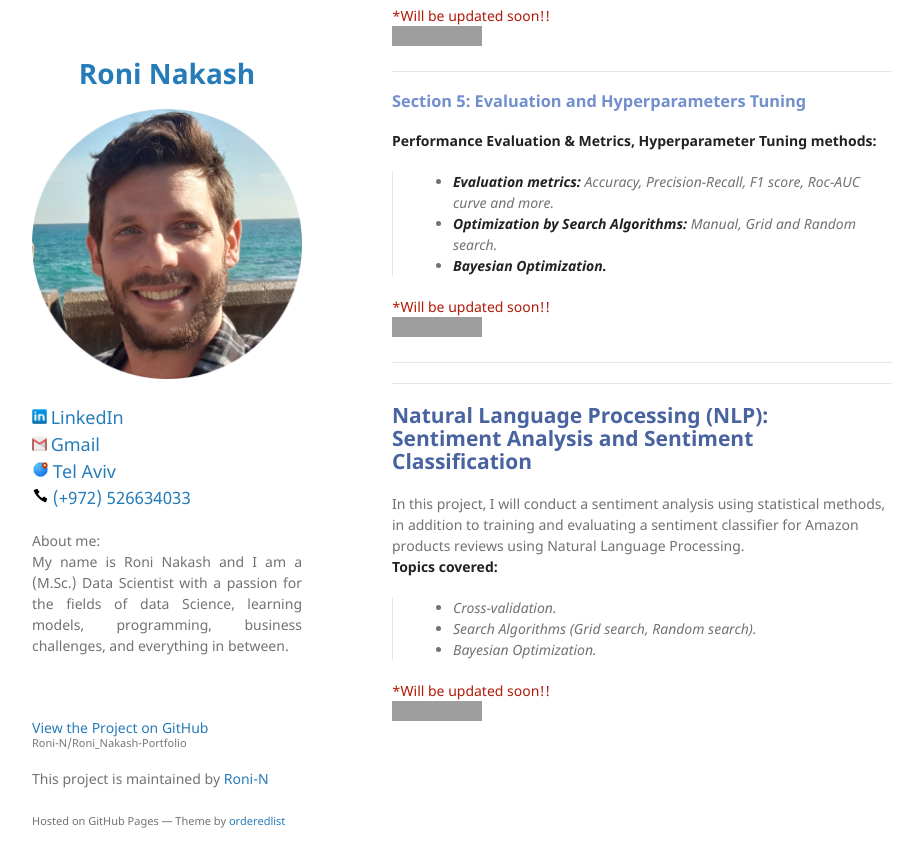
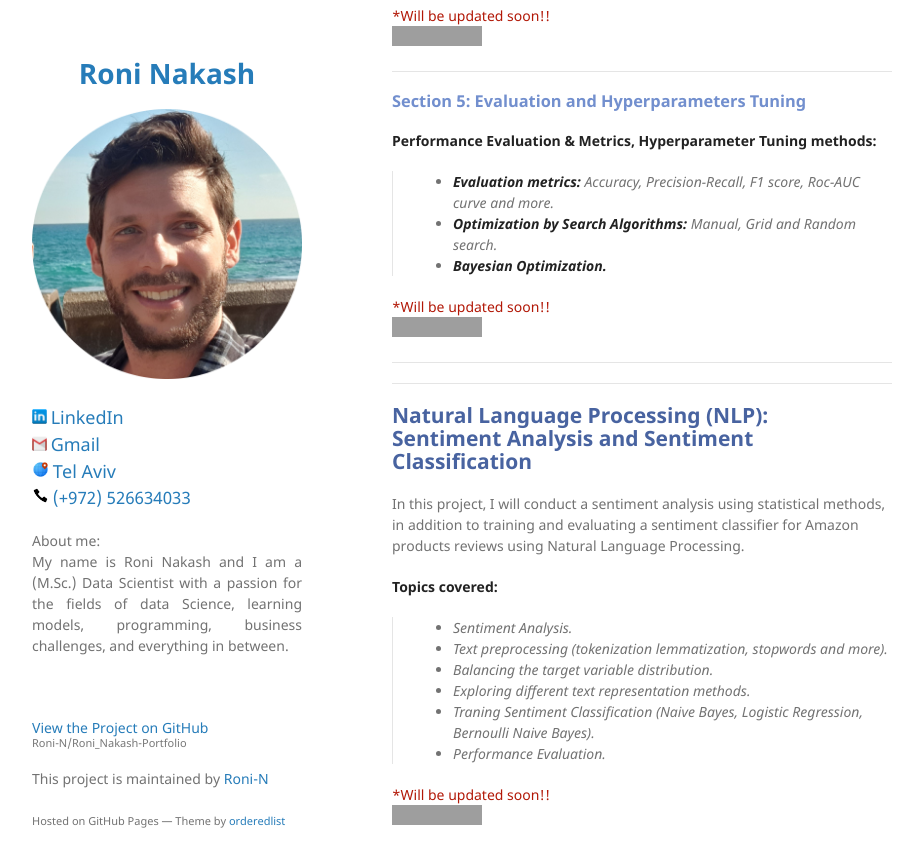
Before and after one commit to Roni-N/Roni_Nakash-Portfolio, a Jekyll site: the page built from index.md, in a window 1280 px wide and 900 px high, scrolled down 3019 px, cut to the strip 0-867 px from the top of the window. Shown: the whole strip, without its empty margins (178-1095 px from the left). Built offline with Jekyll 4.4.1, drawn with Linux system fonts in a browser that asks for light colours; our own code applies the rules of GitHub Pages for plain Markdown files; grey boxes are pictures that could not be loaded.

Commit message:
Update index.md

```diff
--- a/index.md
+++ b/index.md
@@ -129,10 +129,14 @@ In this part, I will perform Exploratory Data Analysis (EDA) in order to conduct
 ------------------------------------------------------------
 ## <span style="color:#4863A0">Natural Language Processing (NLP): <br> Sentiment Analysis and Sentiment Classification</span> <br>
 In this project, I will conduct a sentiment analysis using statistical methods, in addition to training and evaluating a sentiment classifier for Amazon products reviews using Natural Language Processing. <br>
+
 **Topics covered:**
->- Cross-validation.
->- Search Algorithms (Grid search, Random search).
->- Bayesian Optimization.
+>- Sentiment Analysis.
+>- Text preprocessing (tokenization lemmatization, stopwords and more).
+>- Balancing the target variable distribution.
+>- Exploring different text representation methods.
+>- Traning Sentiment Classification (Naive Bayes, Logistic Regression, Bernoulli Naive Bayes).
+>- Performance Evaluation.
 
 <span style="color:#B21807"> *Will be updated soon!!</span> <br>
 [![](https://img.shields.io/badge/GitHub-%20Sentiment%20Analysis%20And%20Classification%20Code-red?logo=Github)]()
```
